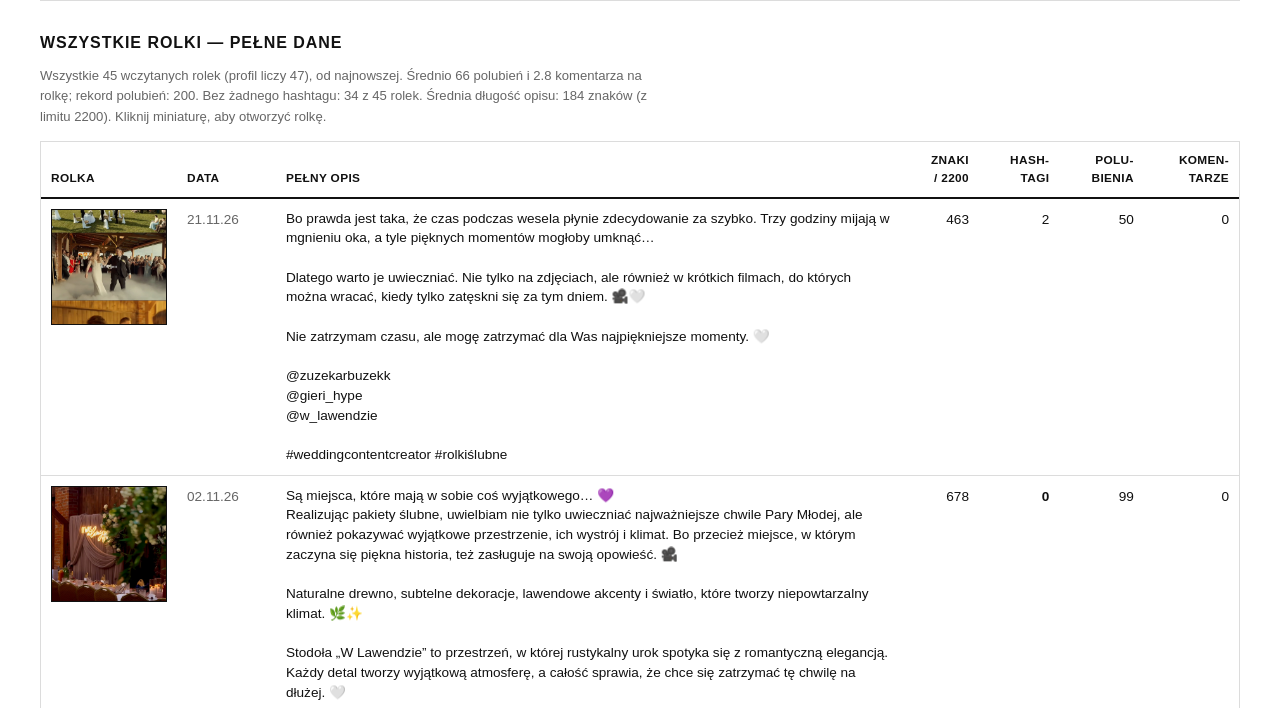
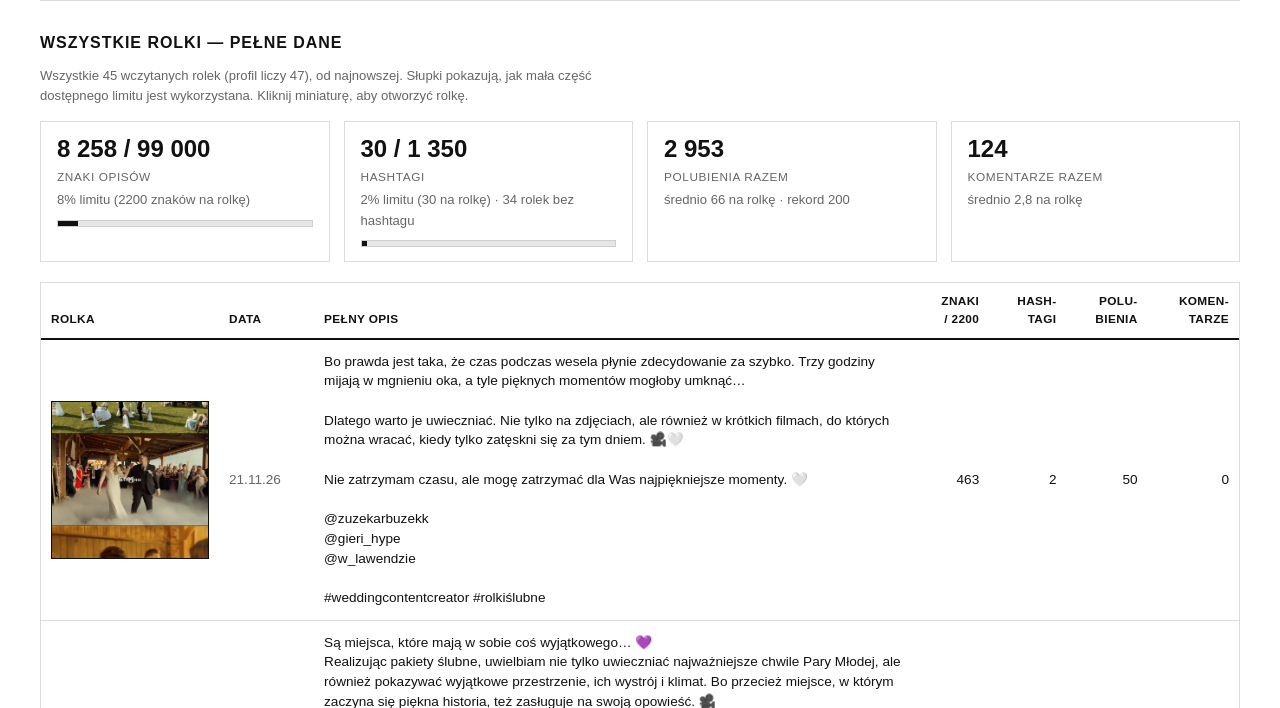
Before and after one commit to andrzejsojka95-dot/analiza-adhd, a plain HTML site: page index.html in a window 1280 px wide. Shown: the part 2860-3568 px from the top of the page. Drawn offline with Linux system fonts and the light colour scheme.

Commit message:
Wieksze miniatury, wysrodkowane komorki, zbiorcze podsumowanie nad tabela

```diff
--- a/index.html
+++ b/index.html
@@ -77,18 +77,24 @@
   #reel-table th{text-align:left;padding:9px 10px;border-bottom:2px solid var(--line2);vertical-align:bottom;
     font-size:.74rem;text-transform:uppercase;letter-spacing:.03em;}
   #reel-table th.num,#reel-table td.num{text-align:right;font-variant-numeric:tabular-nums;white-space:nowrap;}
-  #reel-table td{padding:10px;border-bottom:1px solid var(--line);vertical-align:top;}
+  #reel-table td{padding:12px 10px;border-bottom:1px solid var(--line);vertical-align:middle;}
   #reel-table tr:hover td{background:#fafafa;}
-  #reel-table td.thumbc{width:124px;}
+  #reel-table td.thumbc{width:168px;}
   #reel-table td.thumbc a{display:block;position:relative;}
-  #reel-table td.thumbc img{width:116px;height:116px;object-fit:cover;border:1px solid #111;display:block;}
-  @media(max-width:620px){#reel-table td.thumbc{width:92px;}#reel-table td.thumbc img{width:84px;height:84px;}}
+  #reel-table td.thumbc img{width:158px;height:158px;object-fit:cover;border:1px solid #111;display:block;}
+  @media(max-width:620px){#reel-table td.thumbc{width:108px;}#reel-table td.thumbc img{width:100px;height:100px;}}
   #reel-table td.datec{white-space:nowrap;color:var(--soft);}
   #reel-table td.capc{min-width:280px;max-width:460px;white-space:pre-wrap;word-break:break-word;line-height:1.45;}
   #reel-table td.zero{color:#111;font-weight:700;}
   #reel-table .mini{display:inline-block;min-width:34px;}
-  .sumstats{display:flex;flex-wrap:wrap;gap:8px 26px;margin:2px 0 14px;font-size:.9rem;}
-  .sumstats b{font-variant-numeric:tabular-nums;}
+  .agg{display:grid;grid-template-columns:repeat(4,1fr);gap:14px;margin:4px 0 20px;}
+  @media(max-width:720px){.agg{grid-template-columns:repeat(2,1fr);}}
+  .agg .tile{border:1px solid var(--line);padding:14px 16px;}
+  .agg .tile .big{font-size:1.5rem;font-weight:700;font-variant-numeric:tabular-nums;line-height:1.1;}
+  .agg .tile .lab{font-size:.74rem;text-transform:uppercase;letter-spacing:.05em;color:var(--soft);margin-top:6px;}
+  .agg .tile .sub{font-size:.82rem;color:var(--soft);margin-top:4px;}
+  .agg .tile .mini-bar{height:7px;background:var(--track);border:1px solid #cfcfcf;position:relative;margin-top:9px;}
+  .agg .tile .mini-bar i{position:absolute;left:0;top:0;bottom:0;background:var(--ink);}
   ul{margin:8px 0 0;padding:0;list-style:none;font-size:.95rem;max-width:1000px;}
   ul li{padding:8px 0 8px 26px;position:relative;border-bottom:1px solid var(--line);}
   ul li:last-child{border-bottom:none;}
@@ -191,6 +197,7 @@
 
     <h3>Wszystkie rolki — pełne dane</h3>
     <p id="reel-summary" class="legend">Ładowanie danych…</p>
+    <div class="agg" id="reel-agg"></div>
     <div class="tablewrap">
       <table id="reel-table">
         <thead><tr>
@@ -323,10 +330,20 @@
       [td1,td2,td3,td4,td5,td6,td7].forEach(function(td){tr.appendChild(td);});
       tb.appendChild(tr);
     });
-    var n=R.length,sl=0,sc=0,noh=0,maxl=0,sumcap=0;
-    R.forEach(function(p){sl+=p.li||0;sc+=p.co||0;if(p.h===0)noh++;maxl=Math.max(maxl,p.li||0);sumcap+=p.l||0;});
+    var n=R.length,sl=0,sc=0,noh=0,maxl=0,sumcap=0,sumht=0;
+    R.forEach(function(p){sl+=p.li||0;sc+=p.co||0;if(p.h===0)noh++;maxl=Math.max(maxl,p.li||0);sumcap+=p.l||0;sumht+=p.h||0;});
+    function nf(x){return String(x).replace(/\B(?=(\d{3})+(?!\d))/g,' ');}
+    function tile(big,lab,sub,pct){var bar=(pct==null)?'':'<div class="mini-bar"><i style="width:'+pct+'%"></i></div>';return '<div class="tile"><div class="big">'+big+'</div><div class="lab">'+lab+'</div><div class="sub">'+sub+'</div>'+bar+'</div>';}
+    var capPoss=n*2200, htPoss=n*30;
+    var capPct=Math.round(sumcap/capPoss*100), htPct=Math.round(sumht/htPoss*100);
     var el=document.getElementById('reel-summary');
-    if(el)el.textContent='Wszystkie '+n+' wczytanych rolek (profil liczy 47), od najnowszej. Średnio '+Math.round(sl/n)+' polubień i '+(sc/n).toFixed(1)+' komentarza na rolkę; rekord polubień: '+maxl+'. Bez żadnego hashtagu: '+noh+' z '+n+' rolek. Średnia długość opisu: '+Math.round(sumcap/n)+' znaków (z limitu 2200). Kliknij miniaturę, aby otworzyć rolkę.';
+    if(el)el.textContent='Wszystkie '+n+' wczytanych rolek (profil liczy 47), od najnowszej. Słupki pokazują, jak mała część dostępnego limitu jest wykorzystana. Kliknij miniaturę, aby otworzyć rolkę.';
+    var agg=document.getElementById('reel-agg');
+    if(agg)agg.innerHTML=
+      tile(nf(sumcap)+' / '+nf(capPoss), 'Znaki opisów', capPct+'% limitu (2200 znaków na rolkę)', capPct)+
+      tile(nf(sumht)+' / '+nf(htPoss), 'Hashtagi', htPct+'% limitu (30 na rolkę) · '+noh+' rolek bez hashtagu', htPct)+
+      tile(nf(sl), 'Polubienia razem', 'średnio '+Math.round(sl/n)+' na rolkę · rekord '+maxl, null)+
+      tile(nf(sc), 'Komentarze razem', 'średnio '+(sc/n).toFixed(1).replace('.',',')+' na rolkę', null);
   }).catch(function(e){var el=document.getElementById('reel-summary');if(el)el.textContent='Nie udało się wczytać danych rolek (reels.json).';});
 })();
 </script>
```
